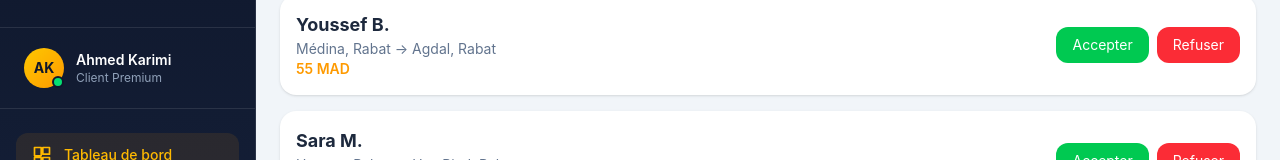
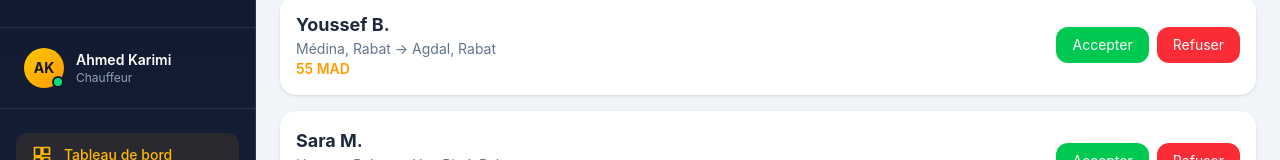
Before and after one commit to Lahmar22/TaxiGo-fileRouge, a React app in the folder frontend/: page /chauffeur/dashboard in a window 1280 px wide. Shown: the part 149-309 px from the top of the page. Built offline with nearby package versions, Linux system fonts and the light colour scheme; the HTML template or start-up script is replaced by a standard one.

Commit message:
feat : update the component sidebar

```diff
--- a/frontend/src/pages/chauffeur/components/Sidebar.jsx
+++ b/frontend/src/pages/chauffeur/components/Sidebar.jsx
@@ -24,8 +24,8 @@ export default function Sidebar({ open, setOpen }) {
 
             <aside
                 className={`
-                    fixed lg:static top-0 left-0 z-40
-                    h-screen lg:h-auto
+                    fixed lg:sticky top-0 left-0 z-40
+                    h-screen
                     w-72 lg:w-64
                     bg-linear-to-b from-slate-900 to-[#1a2744]
                     border-r border-white/10 flex flex-col
@@ -61,7 +61,7 @@ export default function Sidebar({ open, setOpen }) {
                                 Ahmed Karimi
                             </p>
                             <p className="text-slate-400 text-xs">
-                                Client Premium
+                                Chauffeur
                             </p>
                         </div>
                     </div>
@@ -92,7 +92,7 @@ export default function Sidebar({ open, setOpen }) {
                         </p>
                     </div>
 
-                    <Link to="/client/profile" className={linkStyle("/client/profile")}>
+                    <Link to="/chauffeur/profile" className={linkStyle("/client/profile")}>
                         <svg className="w-5 h-5" fill="none" stroke="currentColor" viewBox="0 0 24 24">
                             <path strokeLinecap="round" strokeLinejoin="round" strokeWidth="2"
                                 d="M5.121 17.804A7.5 7.5 0 0112 15a7.5 7.5 0 016.879 2.804M15 11a3 3 0 11-6 0 3 3 0 016 0z" />
```
